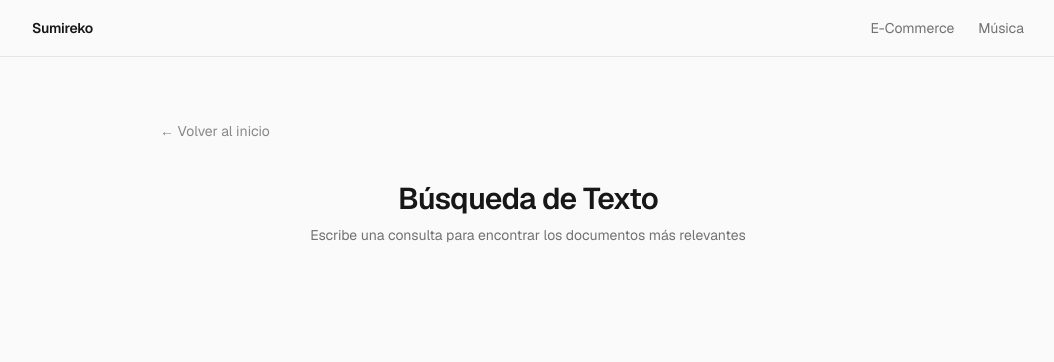
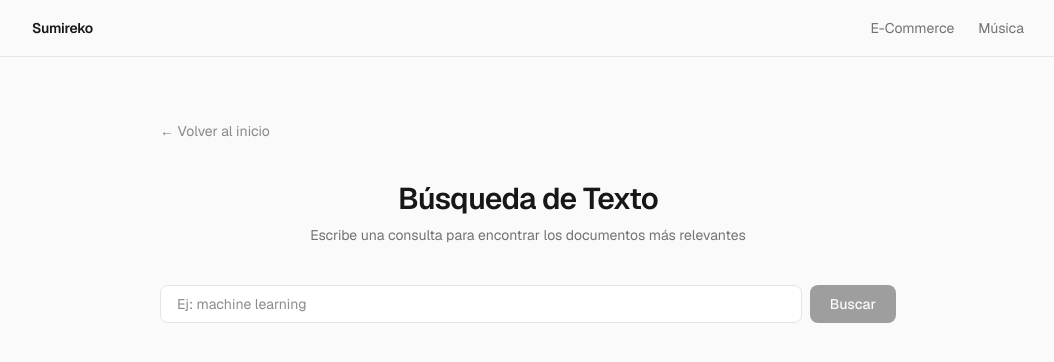
Before and after one commit to project-sdm/sumireko-frontend, a Next.js app: page /text in a window 1280 px wide. Shown: the top 362 px of the page, without its empty margins (112-1166 px from the left). Built offline with nearby package versions, Linux system fonts and the light colour scheme.

Commit message:
feat: add search input to text page

```diff
--- a/src/app/text/page.tsx
+++ b/src/app/text/page.tsx
@@ -1,8 +1,11 @@
 "use client";
 
+import { useState } from "react";
 import { BackLink } from "@/components/BackLink";
 
 export default function Text() {
+  const [query, setQuery] = useState("");
+
   return (
     <main className="mx-auto max-w-3xl px-4 py-16 flex flex-col gap-10">
       <BackLink />
@@ -15,6 +18,22 @@ export default function Text() {
           Escribe una consulta para encontrar los documentos más relevantes
         </p>
       </header>
+
+      <div className="flex gap-2">
+        <input
+          type="text"
+          value={query}
+          onChange={(e) => setQuery(e.target.value)}
+          placeholder="Ej: machine learning"
+          className="flex-1 rounded-lg bg-surface border border-surface-border px-4 py-2 text-sm outline-none focus:border-foreground/30 transition-colors"
+        />
+        <button
+          className="rounded-lg bg-foreground text-background px-5 py-2 text-sm font-medium transition-opacity hover:opacity-80 disabled:opacity-40 cursor-pointer"
+          disabled={!query.trim()}
+        >
+          Buscar
+        </button>
+      </div>
     </main>
   );
 }
```
